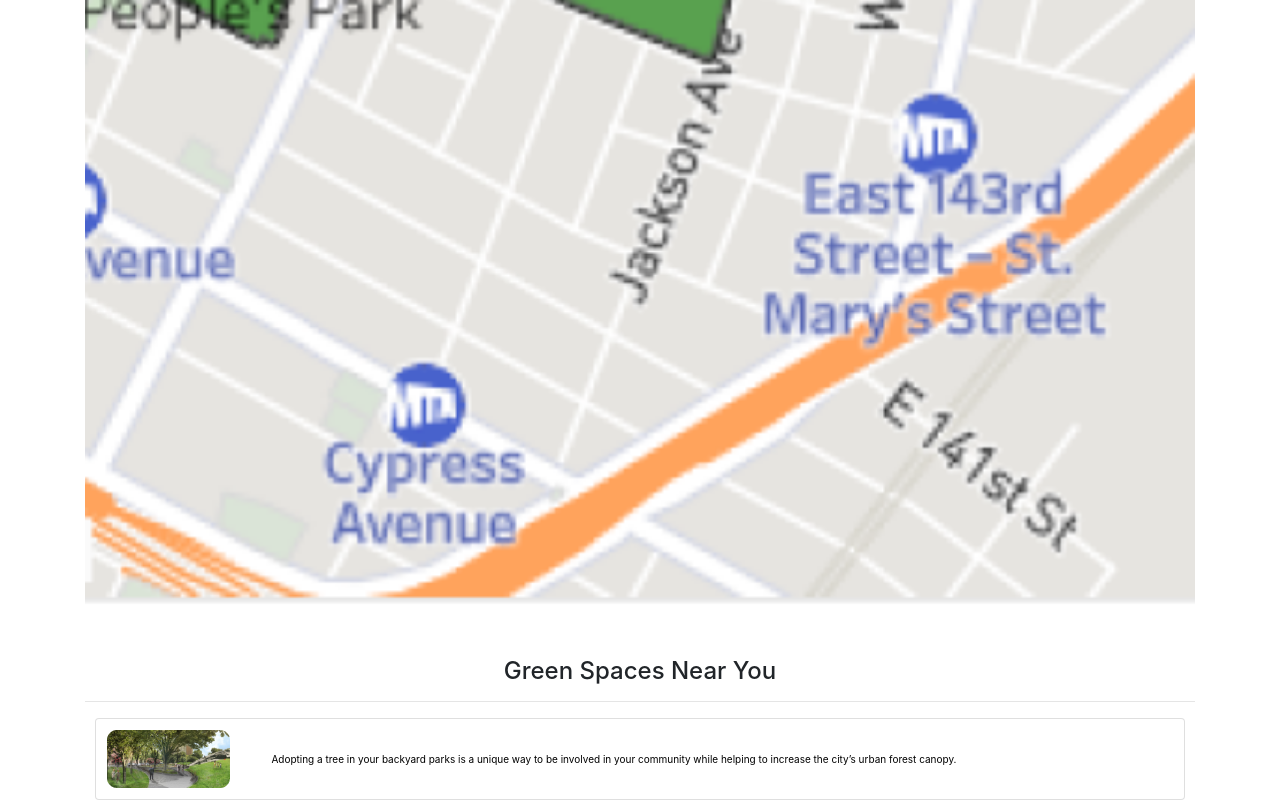
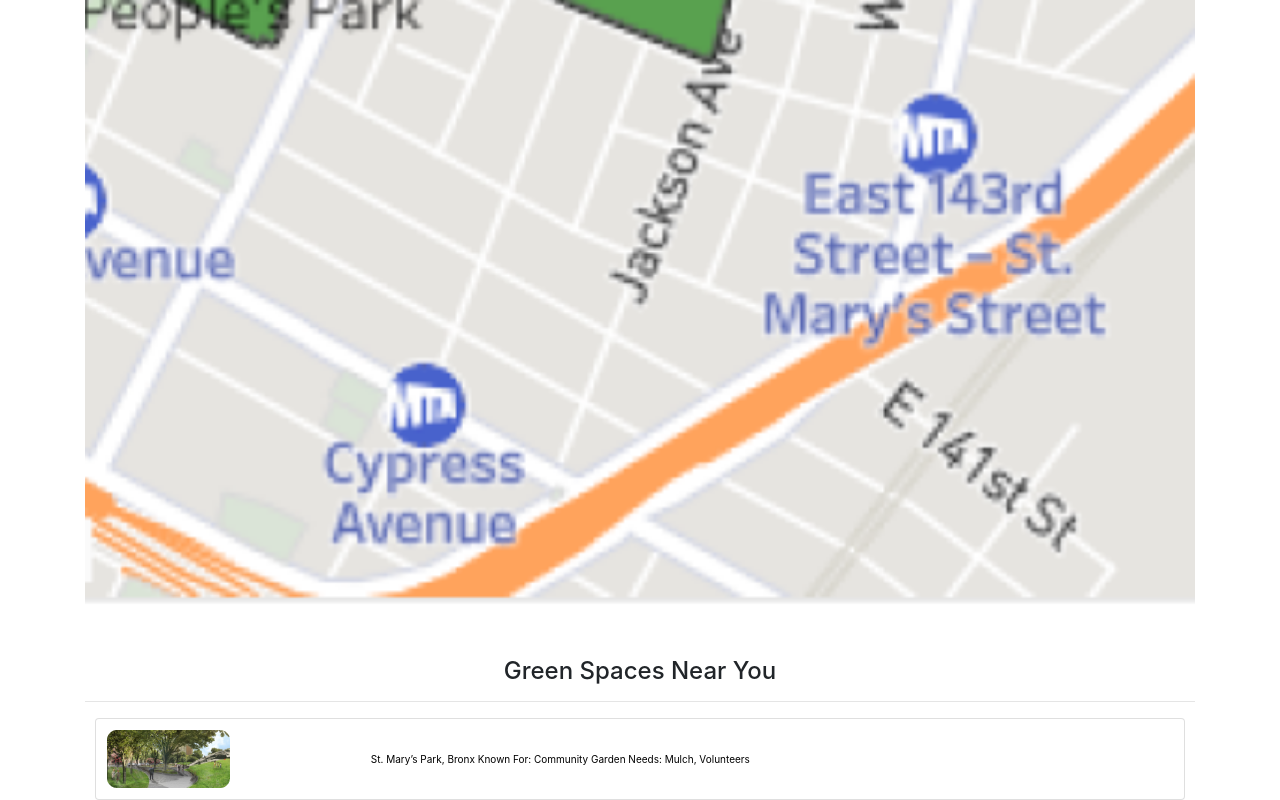
Before and after one commit to elaverdiere1/Green-Spaces, a React app: page /#/ in a window 1280 px wide. Shown: the part 1024-1824 px from the top of the page. Built offline with nearby package versions, Linux system fonts and the light colour scheme.

Commit message:
Fix: Screen1
updated text

```diff
--- a/src/components/Screen1/Screen1.js
+++ b/src/components/Screen1/Screen1.js
@@ -15,7 +15,7 @@ const ScreenOne = () => (
           <tbody>
             <tr>
               <td><img className="img" src={require('./Img/park.png')} style={{ height: '90%', width: 'auto' }}/></td>
-              <td style={{ fontSize: '10px' }}>Adopting a tree in your backyard parks is a unique way to be involved in your community while helping to increase the city’s urban forest canopy.</td>
+              <td style={{ fontSize: '10px' }}>St. Mary’s Park, Bronx Known For: Community Garden Needs: Mulch, Volunteers</td>
             </tr>
           </tbody>
         </table>
```
